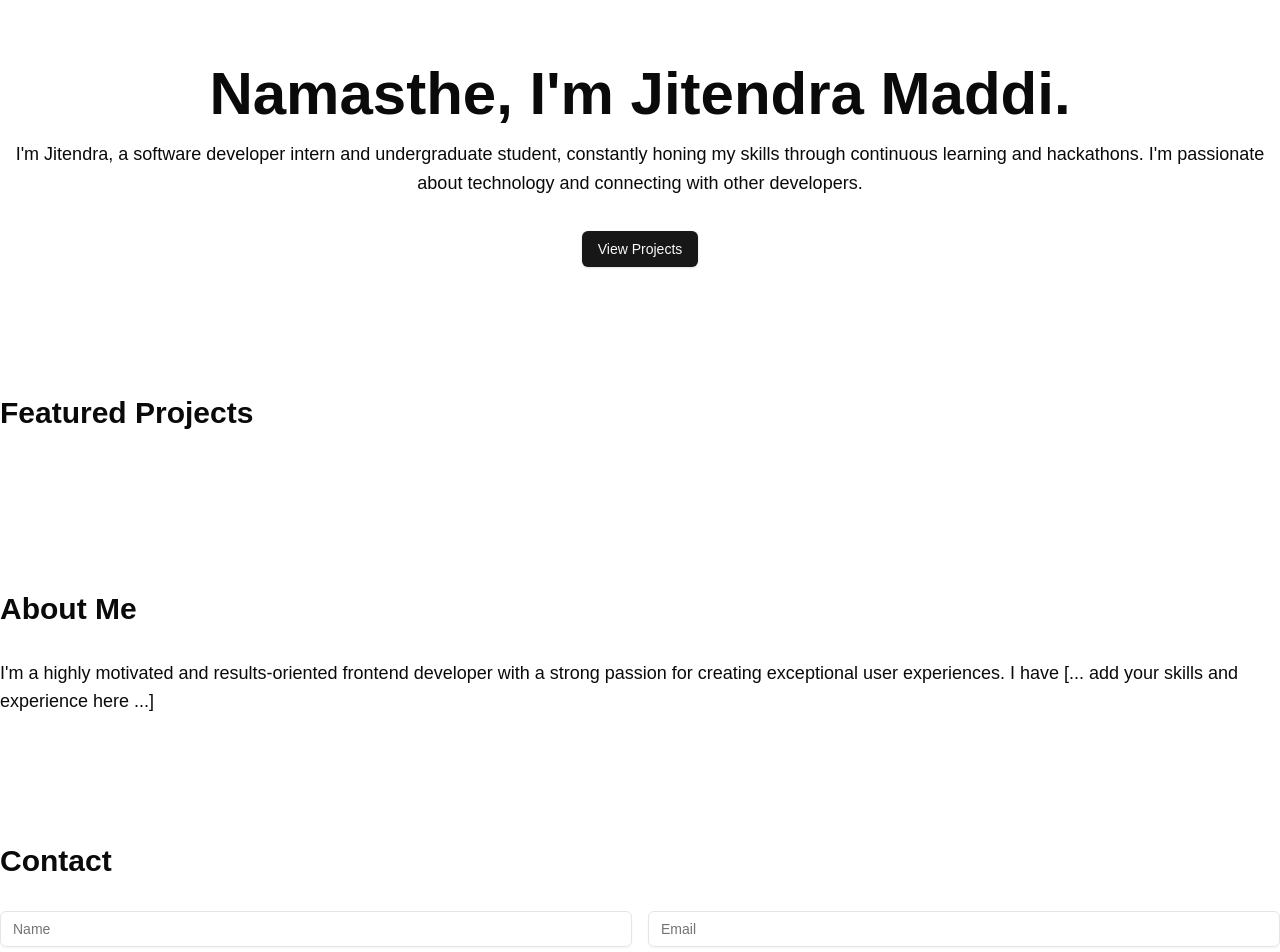
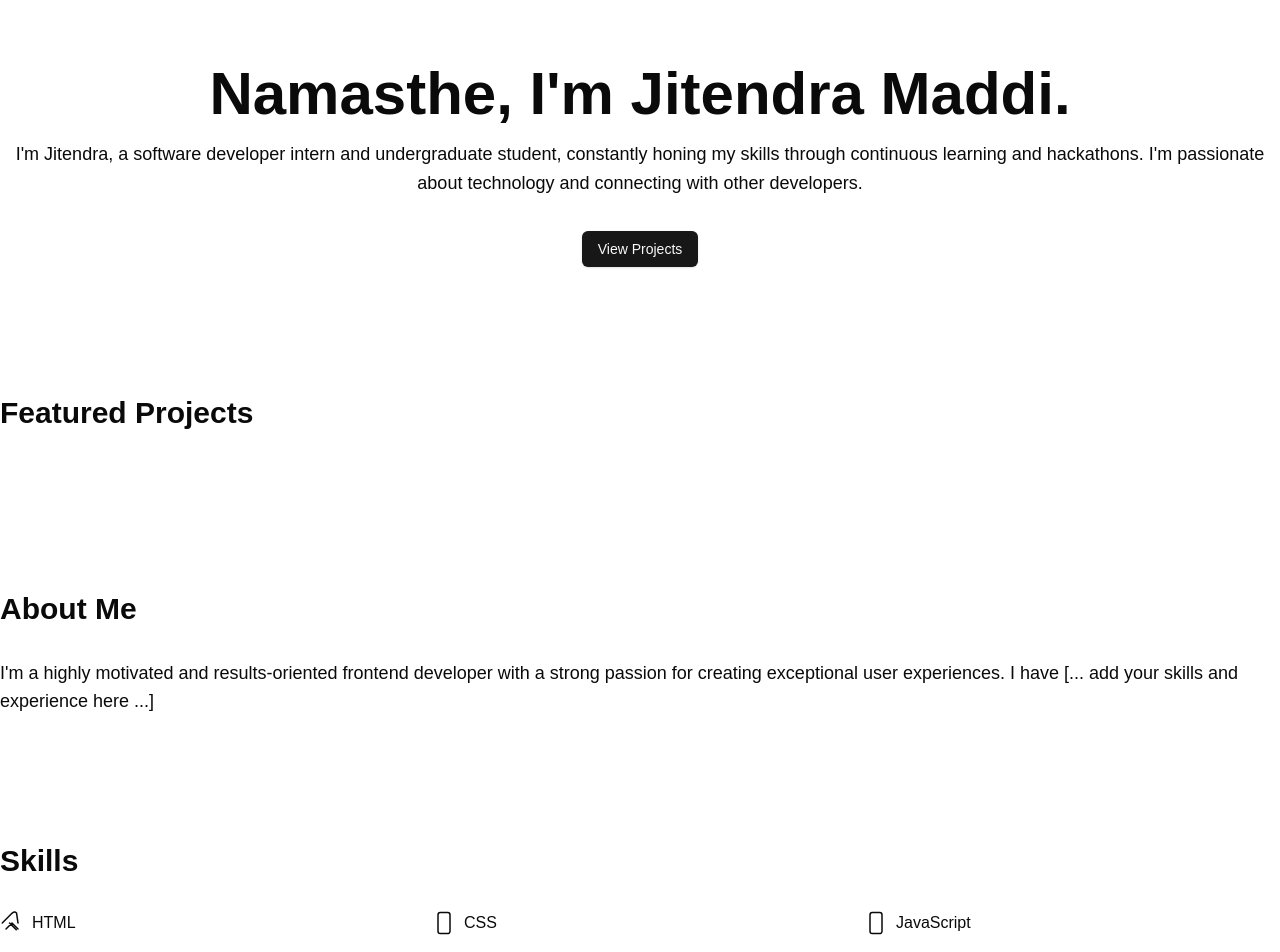
Before and after one commit to Jitendra797/MyPortfolio, a Next.js app in the folder my-portfolio/: page / in a window 1280 px wide. Shown: the top 952 px of the page. Built offline with nearby package versions, Linux system fonts and the light colour scheme.

Commit message:
- created skills section

```diff
--- a/my-portfolio/app/page.tsx
+++ b/my-portfolio/app/page.tsx
@@ -2,6 +2,7 @@ import { About } from "./pages/about";
 import { Contact } from "./pages/Contact";
 import { Intro } from "./pages/Introduction";
 import { Projects } from "./pages/Projects";
+import { Skills } from "./pages/Skills";
 
 export default function Home() {
   return (
@@ -9,6 +10,7 @@ export default function Home() {
       <Intro/>
       <Projects projects={[]}/>
       <About/>
+      <Skills/>
       <Contact/>
     </section>
   )
--- /dev/null
+++ b/my-portfolio/app/pages/Skills.tsx
@@ -0,0 +1,30 @@
+export function Skills() {
+    return (
+      <section className="py-16">
+        <div className="container mx-auto">
+          <h2 className="text-3xl font-bold mb-8">Skills</h2>
+          <div className="grid grid-cols-1 sm:grid-cols-2 lg:grid-cols-3 gap-4">
+            <div className="flex items-center space-x-2">
+              <svg xmlns="http://www.w3.org/2000/svg" fill="none" viewBox="0 0 24 24" strokeWidth={1.5} stroke="currentColor" className="w-6 h-6">
+                <path strokeLinecap="round" strokeLinejoin="round" d="M2.25 12l8.954-8.954c.07-.07.14-.14.21-.21.31-.31.69-.61 1.07-.87 1.13-1.13 2.9-1.13 4.03 0L18 12m-1.75 6.75l-6.75-6.75M6 18l6-6 6 6" />
+              </svg>
+              <span>HTML</span>
+            </div>
+            <div className="flex items-center space-x-2">
+              <svg xmlns="http://www.w3.org/2000/svg" fill="none" viewBox="0 0 24 24" strokeWidth={1.5} stroke="currentColor" className="w-6 h-6">
+                <path strokeLinecap="round" strokeLinejoin="round" d="M10.5 1.5H8.25A2.25 2.25 0 006 3.75v16.5A2.25 2.25 0 008.25 22.5h7A2.25 2.25 0 0018 20.25V3.75A2.25 2.25 0 0015.75 1.5h-5.25z" />
+              </svg>
+              <span>CSS</span>
+            </div>
+            <div className="flex items-center space-x-2">
+              <svg xmlns="http://www.w3.org/2000/svg" fill="none" viewBox="0 0 24 24" strokeWidth={1.5} stroke="currentColor" className="w-6 h-6">
+                <path strokeLinecap="round" strokeLinejoin="round" d="M10.5 1.5H8.25A2.25 2.25 0 006 3.75v16.5A2.25 2.25 0 008.25 22.5h7A2.25 2.25 0 0018 20.25V3.75A2.25 2.25 0 0015.75 1.5h-5.25z" />
+              </svg>
+              <span>JavaScript</span>
+            </div>
+            {/* Add more skills here */}
+          </div>
+        </div>
+      </section>
+    );
+  }
```
Also changed, not shown: my-portfolio/app/pages/Testimonals.tsx (added).
